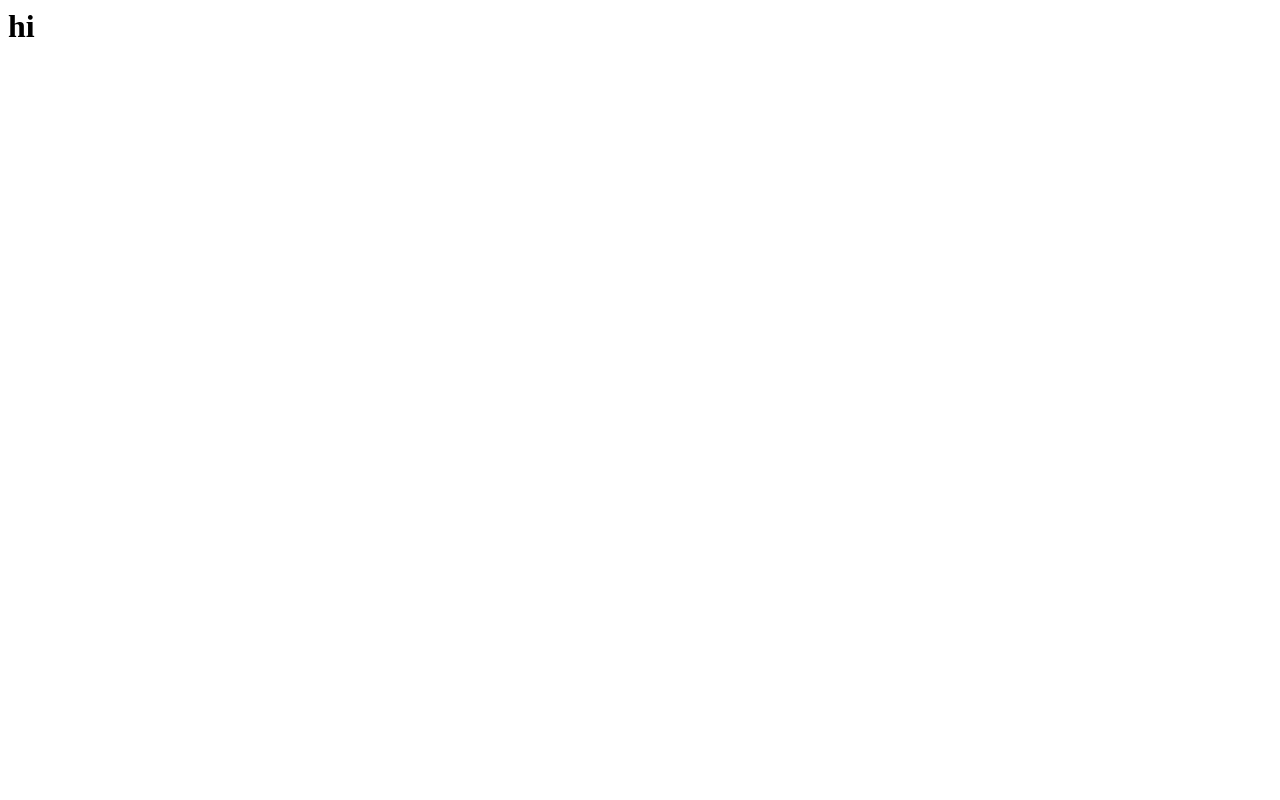
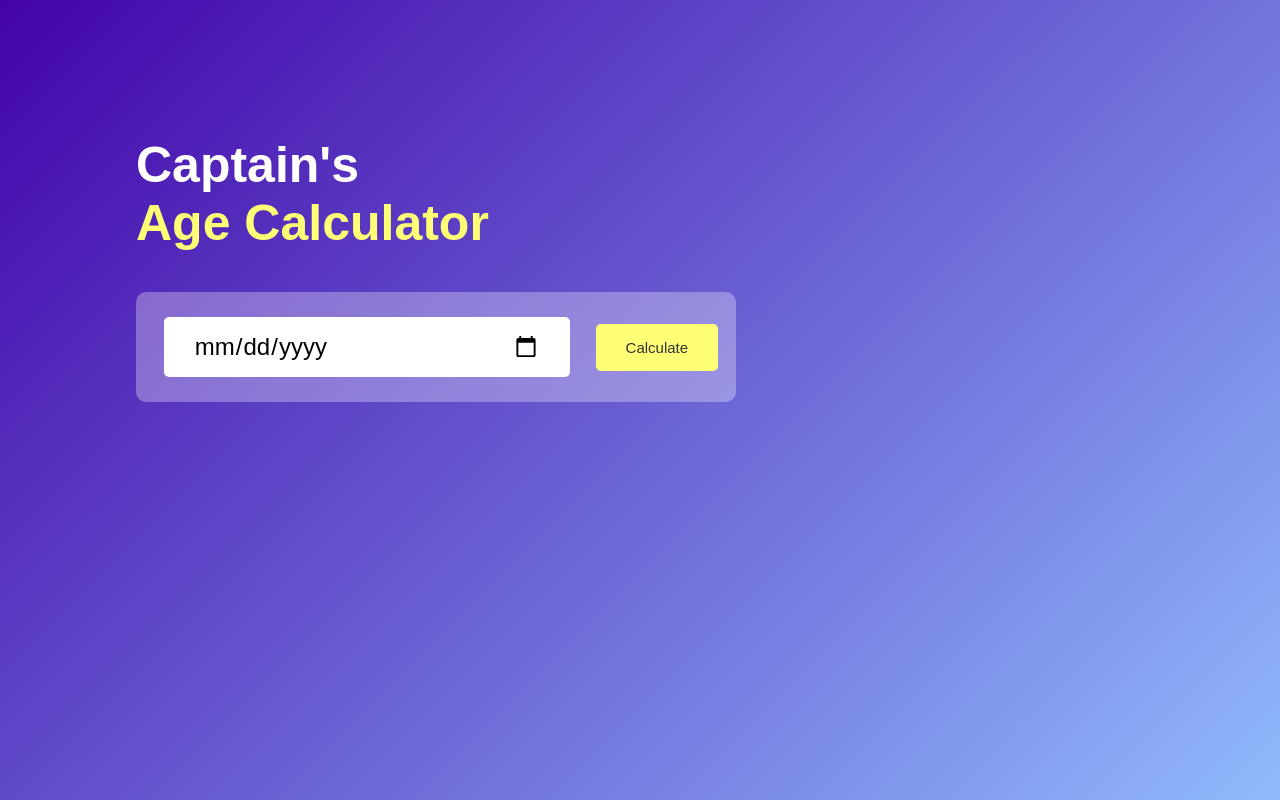
Before and after one commit to Captainsjack/know_dob.github.io, a plain HTML site: page index.html in a window 1280 px wide. Drawn offline with Linux system fonts and the light colour scheme.

Commit message:
Update index.html

```diff
--- a/index.html
+++ b/index.html
@@ -1 +1,26 @@
-<h1>hi</h1>
+<!DOCTYPE html>
+<html lang="en">
+
+<head>
+    <meta charset="UTF-8">
+    <meta name="viewport" content="width=device-width, initial-scale=1.0">
+    <link rel="stylesheet" href="style.css">
+    <title>calculator</title>
+</head>
+
+<body>
+
+    <div class="container">
+        <div class="calculator">
+            <h1>Captain's <br><span>Age Calculator</span></h1>
+            <div class="input">
+                <input type="date" id="date">
+                <button id="check">Calculate</button>
+            </div>
+            <h3 id="detail"></h2>
+        </div>
+    </div>
+    <script src="script.js"></script>
+</body>
+
+</html>
```
